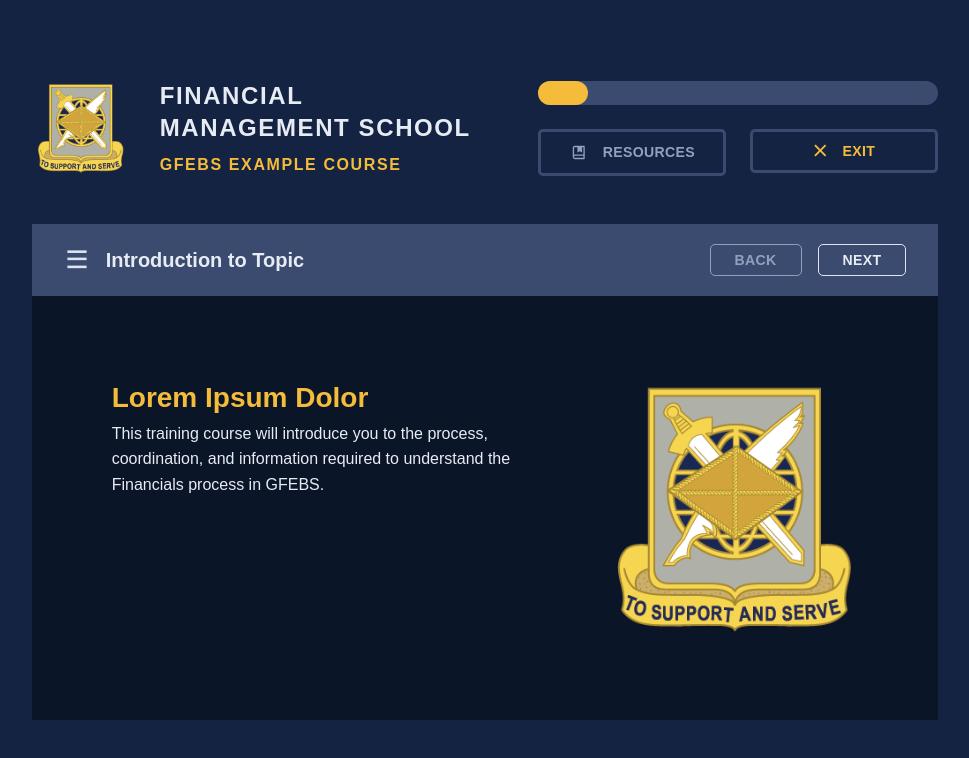
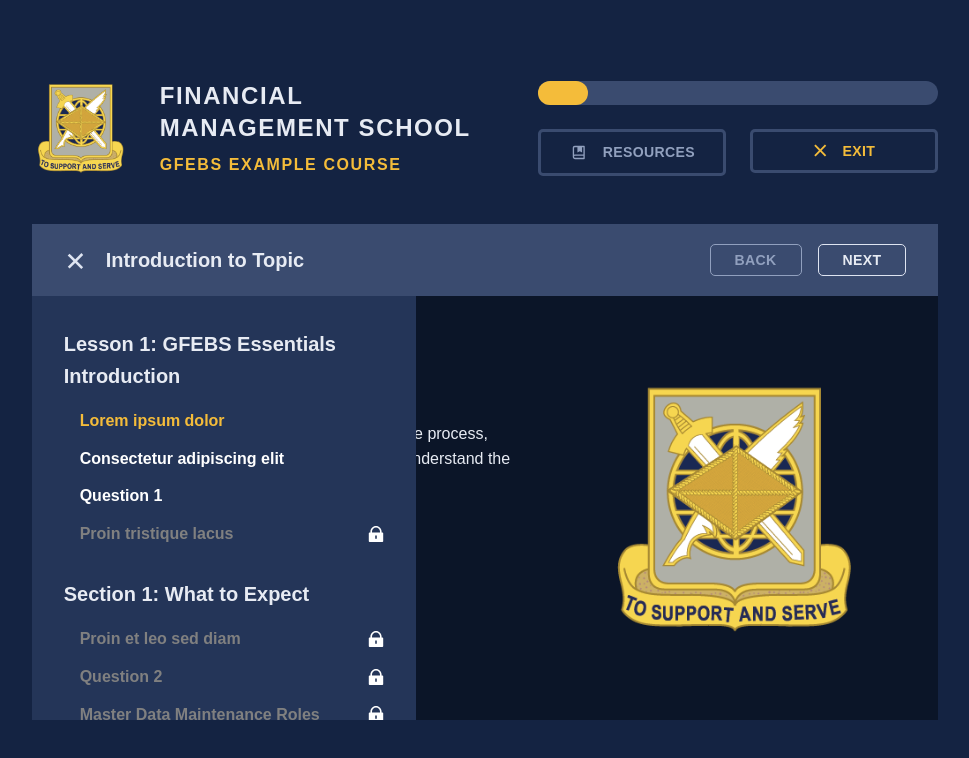
Before and after one commit to gfebs-dev-team/template-training-content, a Vue app: page / in a window 1280 px wide. Both pictures are taken after a click on the button "RESOURCES". Shown: the top 758 px of the page, without its empty margins (155-1124 px from the left). Built offline with nearby package versions, Linux system fonts and the light colour scheme.

Commit message:
sidebar sections

```diff
--- a/src/components/ContentHeader.vue
+++ b/src/components/ContentHeader.vue
@@ -6,7 +6,7 @@
 
 const slides = useSlidesStore()
 const { current } = storeToRefs(slides)
-const { total } = slides
+const { total, toggleSidebar } = slides
 let progress = `width: ${(current.value + 1 / total) * 100}%`
 
 const buttonStyle = {
--- a/src/components/SideBar.vue
+++ b/src/components/SideBar.vue
@@ -1,12 +1,13 @@
 <script setup>
 import { useSlidesStore } from '@/stores/slides'
 import { storeToRefs } from 'pinia'
-import { watch } from 'vue'
-import { onUpdated } from 'vue'
+import { watch} from 'vue'
+import { onUpdated, onMounted } from 'vue'
 
 const slides = useSlidesStore()
 const { current, checkpoint, slidesList, sidebarState } = storeToRefs(slides)
 let links = slidesList.value
+let sections = new Array()
 
 watch(slidesList, () => {
   links = slidesList.value
@@ -27,9 +28,21 @@
   })
 }
 
+onMounted(() => {
+  links = slidesList.value
+  links.forEach((slide) => {
+    sections.push(slide.section)
+  })
+
+  sections = sections.filter((value, index, array) => {
+    return array.indexOf(value) === index
+  })
+
+  console.log(sections)
+})
+
 onUpdated(() => {
   slides.setCheckpoint()
-  links = slidesList.value
   setLinks()
 })
 
@@ -44,14 +57,14 @@
 <template>
   <div id="sidebar" :class="{ active: sidebarState }">
     <div class="links">
-      <li>
-        <h2>{{ title }}</h2>
-      </li>
-      <li v-for="(slide, index) in links" :key="index">
-        <a :class="[{ active: current == index }, slide.type]" @click="goToSlide(index)">
-          {{ slide.title }}
-        </a>
-      </li>
+      <div class="section" v-for="(section, index) in sections" :key="index">
+        <h2 class="section-title">{{ section }}</h2>
+        <li v-for="(slide) in links.filter((link)=>{return link.section === section})" :key="slidesList.indexOf(slide)">
+          <a :class="[{ active: current === slidesList.indexOf(slide)}, slide.type]" @click="goToSlide(slidesList.indexOf(slide))">
+            {{ slide.title }}
+          </a>
+        </li>
+      </div>
     </div>
   </div>
 </template>
@@ -86,20 +99,28 @@
     display: flex;
     flex-direction: column;
     padding: 2rem;
-    gap: 0.75rem;
+    gap: 2rem;
     color: white;
     height: 100%;
     overflow-y: scroll;
+
+    .section {
+      display: flex;
+      flex-direction: column;
+      gap: 0.75rem;
+      h2 {
+        font-weight: bold;
+        font-size: var(--m0);
+        color: var(--color-text-dark);
+        padding-bottom: .25rem;
+      }
+
+    }
 
     li {
       list-style-type: none;
       display: flex;
 
-      h2 {
-      font-weight: bold;
-      font-size: var(--m0);
-      color: var(--color-text-dark);
-    }
       a {
         text-decoration: none;
         width: 100%;
@@ -107,12 +128,7 @@
         color: white;
         font-size: var(--m-1);
         font-weight: 700;
-        &.section {
-          font-weight: bold;
-          font-size: var(--m0);
-          color: var(--color-text-dark);
-          padding-top: 1.75rem;
-        }
+
         &.active {
           color: var(--color-accent);
         }
--- a/src/components/SlideContent.vue
+++ b/src/components/SlideContent.vue
@@ -4,7 +4,7 @@
 const props = defineProps(['title', 'img', 'columns'])
 const lastColumn = computed(() => {
   if(props.columns){
-    console.log('column_' + (props.columns + 1));
+    //console.log('column_' + (props.columns + 1));
     return 'column_' + (props.columns + 1);
   }
   return 'column'
--- a/src/components/SlideTerms.vue
+++ b/src/components/SlideTerms.vue
@@ -1,6 +1,7 @@
 <script setup>
 import SlideBase from './SlideBase.vue'
 defineProps({
+  title: String,
   defName: String,
   defParagraph: String
 })
--- a/src/views/Slide1.vue
+++ b/src/views/Slide1.vue
@@ -4,9 +4,10 @@
 import { onBeforeMount } from 'vue';
 
 const slideData = {
-    "title": "Lorem ipsum dolor",
-    "type": "content",
-    "img": '/shield-01.png'
+    title: "Lorem ipsum dolor",
+    type: "content",
+    section: "Lesson 1: GFEBS Essentials Introduction",
+    img: '/shield-01.png'
 }
 
 const slides = useSlidesStore()
--- a/src/views/Slide2.vue
+++ b/src/views/Slide2.vue
@@ -4,9 +4,10 @@
 import { onBeforeMount } from 'vue';
 
 const slideData = {
-    "title": "Consectetur adipiscing elit",
-    "type": "content",
-    "img": '/shield-01.png'
+    title: "Consectetur adipiscing elit",
+    type: "content",
+    section: "Lesson 1: GFEBS Essentials Introduction",
+    img: '/shield-01.png'
 }
 
 const slides = useSlidesStore()
--- a/src/views/Slide3.vue
+++ b/src/views/Slide3.vue
@@ -7,6 +7,7 @@
 const slideData = {
   title: 'Question 1',
   type: 'question',
+  section: "Lesson 1: GFEBS Essentials Introduction",
   viewed: false,
   answer: 'true',
   user: ''
--- a/src/views/Slide4.vue
+++ b/src/views/Slide4.vue
@@ -4,9 +4,10 @@
 import { onBeforeMount } from 'vue';
 
 const slideData = {
-    "title": "Proin tristique lacus",
-    "type": "content",
-    "img": '/shield-01.png'
+    title: "Proin tristique lacus",
+    type: "content",
+    section: "Lesson 1: GFEBS Essentials Introduction",
+    img: '/shield-01.png'
 }
 
 const slides = useSlidesStore()
--- a/src/views/Slide5.vue
+++ b/src/views/Slide5.vue
@@ -4,9 +4,10 @@
 import { onBeforeMount } from 'vue';
 
 const slideData = {
-    "title": "Proin et leo sed diam",
-    "type": "section",
-    "img": '/shield-01.png'
+    title: "Proin et leo sed diam",
+    type: "content",
+    section: "Section 1: What to Expect",
+    img: '/shield-01.png'
 }
 
 const slides = useSlidesStore()
--- a/src/views/Slide6.vue
+++ b/src/views/Slide6.vue
@@ -7,6 +7,7 @@
 const slideData = {
   title: 'Question 2',
   type: 'question',
+  section: "Section 1: What to Expect",
   viewed: false,
   answer: 'false',
   user: ''
--- a/src/views/Slide7.vue
+++ b/src/views/Slide7.vue
@@ -43,7 +43,8 @@
 
 const slideData = {
   title: 'Master Data Maintenance Roles',
-  type: 'content'
+  type: 'content',
+  section: "Section 1: What to Expect",
 }
 
 const slides = useSlidesStore()
--- a/src/views/Slide8.vue
+++ b/src/views/Slide8.vue
@@ -1,18 +1,19 @@
 <script setup>
 import SlideContent from '../components/SlideContent.vue'
 import { useSlidesStore } from '../stores/slides'
-import { onBeforeMount } from 'vue';
+import { onBeforeMount } from 'vue'
 
 const slideData = {
-    "title": "Vivamus eleifend ex",
-    "type": "content",
-    "img": '/shield-01.png'
+  title: 'Vivamus eleifend ex',
+  type: 'content',
+  section: "Section 1: What to Expect",
+  img: '/shield-01.png'
 }
 
 const slides = useSlidesStore()
 const { addSlide } = slides
 
-onBeforeMount(()=>{
+onBeforeMount(() => {
   addSlide(slideData, 7)
 })
 </script>
```
